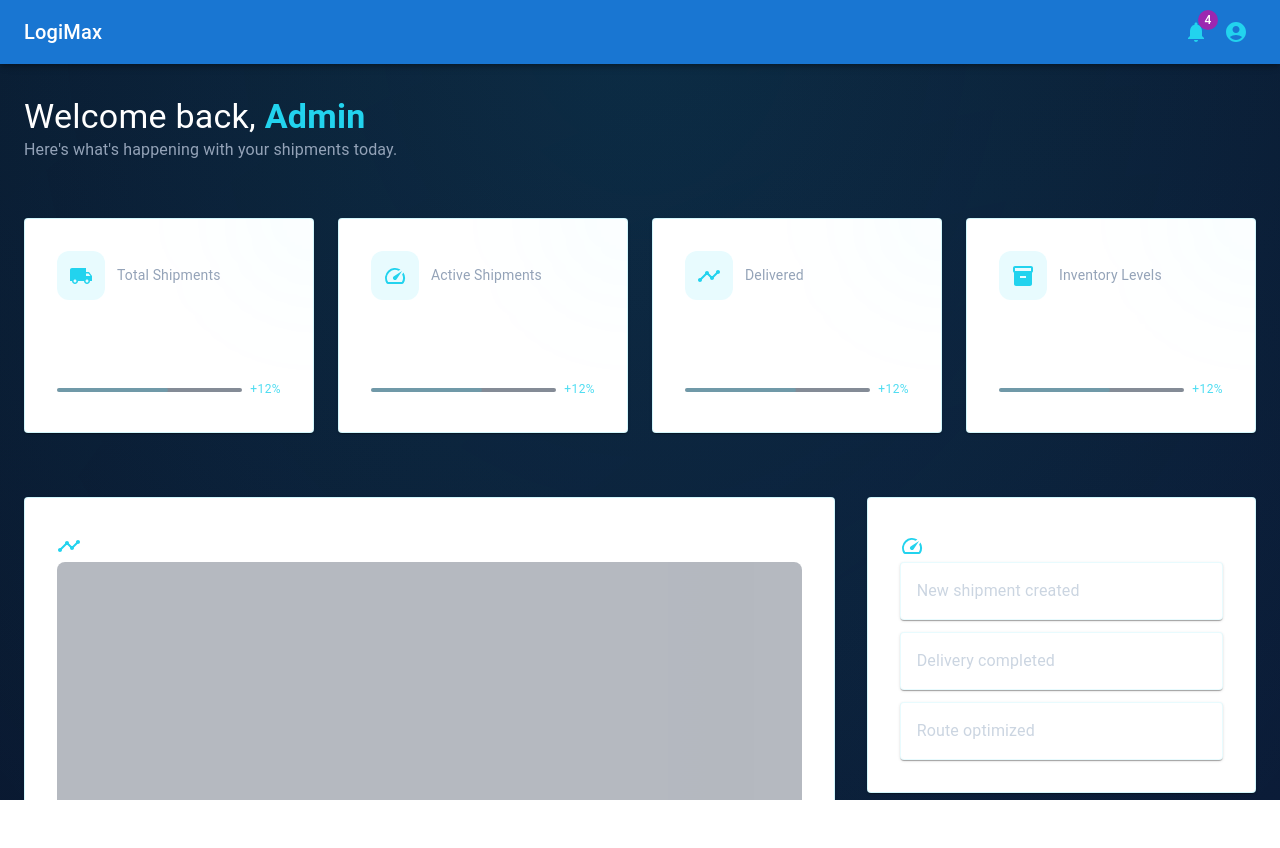
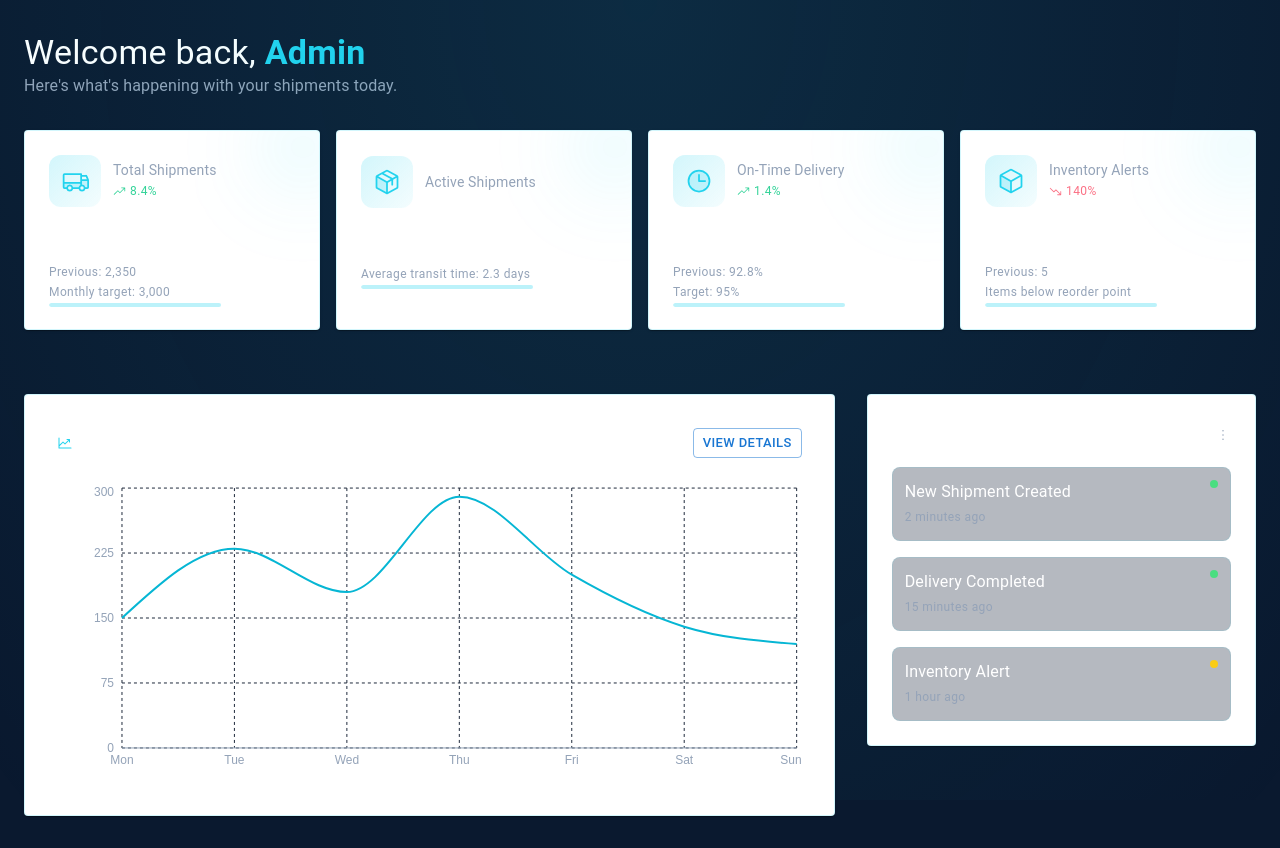
Before and after one commit to virtutechcloud/LogiMax, a Next.js app in the folder logimax/: page /dashboard in a window 1280 px wide. Before the commit the page ends 800 px from the top, so only its background shows below. Built offline with nearby package versions, Linux system fonts and the light colour scheme.

Commit message:
Improvements to the dashboard component

```diff
--- a/logimax/app/(dashboard)/dashboard/page.tsx
+++ b/logimax/app/(dashboard)/dashboard/page.tsx
@@ -3,114 +3,196 @@
 import React from "react";
 import { motion } from "framer-motion";
 import {
-  AppBar,
-  Toolbar,
   Typography,
-  IconButton,
-  Badge,
   Container,
   Grid,
   Paper,
+  Box,
+  LinearProgress,
   Button,
-  Box,
 } from "@mui/material";
 import {
-  Notifications as NotificationsIcon,
-  AccountCircle,
-  LocalShipping,
-  Inventory,
-  Timeline,
-  Speed,
-} from "@mui/icons-material";
+  Truck,
+  Package,
+  Clock,
+  Warning,
+  ChartLineUp,
+  ArrowUp,
+  ArrowDown,
+  Cube,
+  TrendUp,
+  TrendDown,
+  DotsThreeVertical,
+} from "@phosphor-icons/react";
+import {
+  LineChart,
+  Line,
+  XAxis,
+  YAxis,
+  CartesianGrid,
+  Tooltip,
+  ResponsiveContainer,
+} from "recharts";
+
+// Add mock data for the chart
+const chartData = [
+  { name: "Mon", shipments: 150 },
+  { name: "Tue", shipments: 230 },
+  { name: "Wed", shipments: 180 },
+  { name: "Thu", shipments: 290 },
+  { name: "Fri", shipments: 200 },
+  { name: "Sat", shipments: 140 },
+  { name: "Sun", shipments: 120 },
+];
 
 interface MetricCardProps {
   title: string;
-  value: string;
+  value: string | number;
+  previousValue?: string | number;
+  percentageChange?: number;
   icon: React.ReactNode;
   delay: number;
+  trend?: "up" | "down" | "neutral";
+  additionalInfo?: string;
 }
-
-const Header: React.FC = () => (
-  <motion.div
-    initial={{ y: -100 }}
-    animate={{ y: 0 }}
-    transition={{ type: "spring", stiffness: 100 }}
-  >
-    <AppBar position="static" className="bg-navy-dark/80 backdrop-blur-sm">
-      <Toolbar>
-        <Typography variant="h6" className="flex-grow text-white">
-          LogiMax
-        </Typography>
-        <IconButton color="inherit">
-          <Badge badgeContent={4} color="secondary">
-            <NotificationsIcon className="text-cyan-400" />
-          </Badge>
-        </IconButton>
-        <IconButton color="inherit">
-          <AccountCircle className="text-cyan-400" />
-        </IconButton>
-      </Toolbar>
-    </AppBar>
-  </motion.div>
-);
 
 const MetricCard: React.FC<MetricCardProps> = ({
   title,
   value,
+  previousValue,
+  percentageChange,
   icon,
   delay,
+  trend,
+  additionalInfo,
 }) => (
   <motion.div
     initial={{ opacity: 0, y: 20 }}
     animate={{ opacity: 1, y: 0 }}
     transition={{ delay }}
     whileHover={{ scale: 1.02, transition: { duration: 0.2 } }}
+    className="h-full"
   >
-    <Paper className="p-8 bg-navy-dark/50 border border-cyan-400/20 hover:border-cyan-400/40 transition-all backdrop-blur-sm relative overflow-hidden group">
-      {/* Gradient overlay */}
-      <motion.div className="absolute inset-0 bg-gradient-to-br from-cyan-400/5 via-transparent to-transparent opacity-0 group-hover:opacity-100 transition-opacity" />
+    <Paper className="relative h-[200px] w-full p-6 bg-gradient-to-br from-navy-dark/80 to-navy-dark/40 border border-cyan-400/20 hover:border-cyan-400/40 transition-all backdrop-blur-sm overflow-hidden flex flex-col">
+      <div className="absolute top-0 right-0 w-24 h-24 bg-cyan-400/10 rounded-full blur-2xl transform translate-x-8 -translate-y-8" />
 
-      {/* Decorative elements */}
-      <div className="absolute top-0 right-0 w-32 h-32 bg-cyan-400/5 rounded-full blur-3xl transform translate-x-16 -translate-y-16" />
-
-      <div className="relative z-10">
-        {/* Icon and title section */}
-        <div className="flex items-center gap-3 mb-4">
-          <div className="p-3 bg-cyan-400/10 rounded-xl">{icon}</div>
+      <div className="relative z-10 flex items-center gap-3 h-16">
+        <div className="p-3 rounded-xl bg-gradient-to-br from-cyan-400/20 to-cyan-400/5 backdrop-blur-sm">
+          {icon}
+        </div>
+        <div>
           <Typography variant="body2" className="text-slate-400 font-medium">
             {title}
           </Typography>
+          {trend && (
+            <div
+              className={`flex items-center gap-1 mt-0.5 ${
+                trend === "up" ? "text-emerald-400" : "text-rose-400"
+              }`}
+            >
+              {trend === "up" ? (
+                <TrendUp fontSize="small" />
+              ) : (
+                <TrendDown fontSize="small" />
+              )}
+              <Typography variant="caption" className="font-medium">
+                {Math.abs(percentageChange || 0)}%
+              </Typography>
+            </div>
+          )}
+        </div>
       </div>
 
-        {/* Value section */}
-        <motion.div
-          initial={{ opacity: 0, y: 10 }}
-          animate={{ opacity: 1, y: 0 }}
-          transition={{ delay: delay + 0.2 }}
-          className="space-y-2"
-        >
+      <div className="relative z-10 flex-1 flex flex-col justify-center">
         <Typography
           variant="h3"
           className="text-white font-bold tracking-tight"
         >
           {value}
         </Typography>
+        {previousValue && (
+          <Typography variant="caption" className="text-slate-400 block mt-1">
+            Previous: {previousValue}
+          </Typography>
+        )}
+      </div>
 
-          {/* Progress indicator */}
-          <div className="flex items-center gap-2">
-            <div className="h-1 flex-grow rounded-full bg-navy-dark/50 overflow-hidden">
+      {additionalInfo && (
+        <div className="relative z-10 h-12">
+          <Typography variant="caption" className="text-slate-400 block mb-2">
+            {additionalInfo}
+          </Typography>
+          <div className="h-1 w-full bg-navy-darker rounded-full overflow-hidden">
             <motion.div
-                className="h-full bg-cyan-400/20 rounded-full"
-                initial={{ width: "0%" }}
-                animate={{ width: "60%" }}
-                transition={{ delay: delay + 0.4, duration: 0.8 }}
+              className="h-full bg-cyan-400/30 rounded-full"
+              initial={{ width: 0 }}
+              animate={{ width: "70%" }}
+              transition={{ delay: delay + 0.5, duration: 0.8 }}
             />
           </div>
-            <Typography variant="caption" className="text-cyan-400/80">
-              +12%
+        </div>
+      )}
+    </Paper>
+  </motion.div>
+);
+
+const ChartSection: React.FC = () => (
+  <motion.div
+    initial={{ opacity: 0, y: 20 }}
+    animate={{ opacity: 1, y: 0 }}
+    transition={{ delay: 0.5 }}
+  >
+    <Paper className="p-8 bg-navy-dark/50 border border-cyan-400/20 backdrop-blur-sm">
+      <div className="flex justify-between items-center mb-6">
+        <div className="flex items-center gap-2">
+          <ChartLineUp className="text-cyan-400" />
+          <Typography variant="h6" className="text-white">
+            Shipment Analytics
           </Typography>
         </div>
-        </motion.div>
+        <Button
+          variant="outlined"
+          size="small"
+          className="border-cyan-400/20 text-cyan-400 hover:bg-cyan-400/10"
+        >
+          View Details
+        </Button>
+      </div>
+
+      <div className="h-[300px] w-full">
+        <ResponsiveContainer width="100%" height="100%">
+          <LineChart data={chartData}>
+            <CartesianGrid strokeDasharray="3 3" stroke="#1e293b" />
+            <XAxis
+              dataKey="name"
+              stroke="#94a3b8"
+              fontSize={12}
+              tickLine={false}
+            />
+            <YAxis
+              stroke="#94a3b8"
+              fontSize={12}
+              tickLine={false}
+              axisLine={false}
+            />
+            <Tooltip
+              contentStyle={{
+                backgroundColor: "#0f172a",
+                border: "1px solid rgba(6, 182, 212, 0.2)",
+                borderRadius: "0.5rem",
+              }}
+              labelStyle={{ color: "#94a3b8" }}
+            />
+            <Line
+              type="monotone"
+              dataKey="shipments"
+              stroke="#06b6d4"
+              strokeWidth={2}
+              dot={false}
+              activeDot={{ r: 8 }}
+            />
+          </LineChart>
+        </ResponsiveContainer>
       </div>
     </Paper>
   </motion.div>
@@ -118,7 +200,7 @@ const MetricCard: React.FC<MetricCardProps> = ({
 
 const Dashboard: React.FC = () => {
   return (
-    <div className="h-screen overflow-y-auto bg-[#0a192f]">
+    <div className="min-h-screen h-full bg-[#0a192f] overflow-x-hidden">
       {/* Background gradients */}
       <motion.div
         className="fixed inset-0 bg-[radial-gradient(ellipse_at_top,_var(--tw-gradient-stops))] from-cyan-400/10 to-transparent pointer-events-none"
@@ -126,16 +208,8 @@ const Dashboard: React.FC = () => {
         animate={{ opacity: 1 }}
         transition={{ duration: 1 }}
       />
-      <motion.div
-        className="fixed inset-0 bg-[radial-gradient(ellipse_at_bottom_right,_var(--tw-gradient-stops))] from-blue-600/5 to-transparent pointer-events-none"
-        initial={{ opacity: 0 }}
-        animate={{ opacity: 1 }}
-        transition={{ duration: 1, delay: 0.2 }}
-      />
 
-      <Header />
-
-      <Container maxWidth="xl" className="py-8 relative">
+      <Container maxWidth="xl" className="py-8">
         <div className="space-y-8">
           {/* Welcome Message */}
           <motion.div
@@ -153,151 +227,125 @@ const Dashboard: React.FC = () => {
           </motion.div>
 
           {/* Metrics Grid */}
-          <Grid container spacing={3}>
+          <Box className="grid grid-cols-1 sm:grid-cols-2 md:grid-cols-4 gap-4">
             {[
               {
                 title: "Total Shipments",
-                value: "100",
-                icon: <LocalShipping className="text-cyan-400" />,
+                value: "2,547",
+                previousValue: "2,350",
+                percentageChange: 8.4,
+                icon: (
+                  <Truck weight="duotone" className="text-cyan-400 w-7 h-7" />
+                ),
                 delay: 0.1,
+                trend: "up" as const,
+                additionalInfo: "Monthly target: 3,000",
               },
               {
                 title: "Active Shipments",
-                value: "20",
-                icon: <Speed className="text-cyan-400" />,
+                value: "186",
+                icon: (
+                  <Package weight="duotone" className="text-cyan-400 w-7 h-7" />
+                ),
                 delay: 0.2,
+                additionalInfo: "Average transit time: 2.3 days",
               },
               {
-                title: "Delivered",
-                value: "70",
-                icon: <Timeline className="text-cyan-400" />,
+                title: "On-Time Delivery",
+                value: "94.2%",
+                previousValue: "92.8%",
+                percentageChange: 1.4,
+                icon: (
+                  <Clock weight="duotone" className="text-cyan-400 w-7 h-7" />
+                ),
                 delay: 0.3,
+                trend: "up" as const,
+                additionalInfo: "Target: 95%",
               },
               {
-                title: "Inventory Levels",
-                value: "Critical",
-                icon: <Inventory className="text-cyan-400" />,
+                title: "Inventory Alerts",
+                value: "12",
+                previousValue: "5",
+                percentageChange: 140,
+                icon: (
+                  <Cube weight="duotone" className="text-cyan-400 w-7 h-7" />
+                ),
                 delay: 0.4,
+                trend: "down" as const,
+                additionalInfo: "Items below reorder point",
               },
             ].map((metric) => (
-              <Grid item xs={12} md={3} key={metric.title}>
+              <div key={metric.title}>
                 <MetricCard {...metric} />
+              </div>
+            ))}
+          </Box>
+
+          {/* Analytics Section */}
+          <Grid container spacing={4}>
+            <Grid item xs={12} lg={8}>
+              <ChartSection />
             </Grid>
-            ))}
-          </Grid>
-
-          {/* Main Content */}
-          <Grid container spacing={4}>
-            {/* Analytics Section */}
-            <Grid item xs={12} md={8}>
-              <motion.div
-                initial={{ opacity: 0, y: 20 }}
-                animate={{ opacity: 1, y: 0 }}
-                transition={{ delay: 0.5 }}
-              >
-                <Paper className="p-8 bg-navy-dark/50 border border-cyan-400/20 backdrop-blur-sm">
-                  <Typography
-                    variant="h6"
-                    className="text-white mb-6 flex items-center gap-2"
-                  >
-                    <Timeline className="text-cyan-400" />
-                    Shipment Analytics
-                  </Typography>
-                  <Box className="h-[400px] bg-navy-dark/30 rounded-lg relative overflow-hidden">
-                    <motion.div
-                      className="absolute inset-0 bg-gradient-to-r from-cyan-400/5 to-transparent"
-                      animate={{
-                        x: ["0%", "100%"],
-                        opacity: [0.5, 0],
-                      }}
-                      transition={{
-                        duration: 3,
-                        repeat: Infinity,
-                        ease: "linear",
-                      }}
-                    />
-                  </Box>
-                </Paper>
-              </motion.div>
-            </Grid>
-
-            {/* Side Panel */}
-            <Grid item xs={12} md={4} className="space-y-4">
-              {/* Recent Activity */}
+            <Grid item xs={12} lg={4}>
               <motion.div
                 initial={{ opacity: 0, y: 20 }}
                 animate={{ opacity: 1, y: 0 }}
                 transition={{ delay: 0.6 }}
+                className="space-y-4"
               >
-                <Paper className="p-8 bg-navy-dark/50 border border-cyan-400/20 backdrop-blur-sm">
-                  <Typography
-                    variant="h6"
-                    className="text-white mb-6 flex items-center gap-2"
-                  >
-                    <Speed className="text-cyan-400" />
+                {/* Activity Summary */}
+                <Paper className="p-6 bg-navy-dark/50 border border-cyan-400/20 backdrop-blur-sm">
+                  <div className="flex justify-between items-center mb-4">
+                    <Typography variant="h6" className="text-white">
                       Recent Activity
                     </Typography>
-                  <div className="space-y-3">
+                    <DotsThreeVertical className="text-slate-400" />
+                  </div>
+                  <div className="space-y-4">
                     {[
-                      "New shipment created",
-                      "Delivery completed",
-                      "Route optimized",
-                    ].map((text, index) => (
+                      {
+                        title: "New Shipment Created",
+                        time: "2 minutes ago",
+                        status: "success",
+                      },
+                      {
+                        title: "Delivery Completed",
+                        time: "15 minutes ago",
+                        status: "success",
+                      },
+                      {
+                        title: "Inventory Alert",
+                        time: "1 hour ago",
+                        status: "warning",
+                      },
+                    ].map((activity, index) => (
                       <motion.div
-                        key={text}
+                        key={activity.title}
                         initial={{ opacity: 0, x: -20 }}
                         animate={{ opacity: 1, x: 0 }}
                         transition={{ delay: 0.7 + index * 0.1 }}
+                        className="p-3 bg-navy-dark/30 rounded-lg border border-cyan-400/10"
                       >
-                        <Paper className="p-4 bg-navy-dark/30 border border-cyan-400/10 backdrop-blur-sm">
-                          <Typography className="text-slate-300">
-                            {text}
+                        <div className="flex justify-between items-start">
+                          <div>
+                            <Typography className="text-white font-medium">
+                              {activity.title}
                             </Typography>
-                        </Paper>
-                      </motion.div>
-                    ))}
+                            <Typography
+                              variant="caption"
+                              className="text-slate-400"
+                            >
+                              {activity.time}
+                            </Typography>
                           </div>
-                </Paper>
-              </motion.div>
-
-              {/* Quick Actions */}
-              <motion.div
-                initial={{ opacity: 0, y: 20 }}
-                animate={{ opacity: 1, y: 0 }}
-                transition={{ delay: 0.7 }}
-              >
-                <Paper className="p-8 bg-navy-dark/50 border border-cyan-400/20 backdrop-blur-sm">
-                  <Typography
-                    variant="h6"
-                    className="text-white mb-6 flex items-center gap-2"
-                  >
-                    <LocalShipping className="text-cyan-400" />
-                    Quick Actions
-                  </Typography>
-                  <div className="space-y-3">
-                    {[
-                      { text: "Create New Shipment", primary: true },
-                      { text: "Manage Inventory", primary: false },
-                      { text: "View Reports", primary: false },
-                    ].map((action, index) => (
-                      <motion.div
-                        key={action.text}
-                        initial={{ opacity: 0, y: 10 }}
-                        animate={{ opacity: 1, y: 0 }}
-                        transition={{ delay: 0.8 + index * 0.1 }}
-                        whileHover={{ scale: 1.02 }}
-                      >
-                        <Button
-                          variant={action.primary ? "contained" : "outlined"}
-                          fullWidth
-                          className={
-                            action.primary
-                              ? "bg-cyan-400 text-navy-darker hover:bg-cyan-300 normal-case"
-                              : "border-cyan-400 text-cyan-400 hover:bg-cyan-400/10 normal-case"
-                          }
-                        >
-                          {action.text}
-                        </Button>
+                          <div
+                            className={`h-2 w-2 rounded-full ${
+                              activity.status === "success"
+                                ? "bg-green-400"
+                                : "bg-yellow-400"
+                            }`}
+                          />
+                        </div>
                       </motion.div>
                     ))}
                   </div>
--- a/logimax/package.json
+++ b/logimax/package.json
@@ -14,6 +14,8 @@
     "@heroicons/react": "^2.2.0",
     "@mui/icons-material": "^6.3.0",
     "@mui/material": "^6.3.0",
+    "@phosphor-icons/react": "^2.1.7",
+    "@types/recharts": "^1.8.29",
     "class-variance-authority": "^0.7.1",
     "clsx": "^2.1.1",
     "framer-motion": "^11.15.0",
@@ -25,6 +27,7 @@
     "react-dom": "^19.0.0",
     "react-intersection-observer": "^9.14.1",
     "react-undraw-illustrations": "^2.0.3",
+    "recharts": "^2.15.0",
     "tailwind-merge": "^2.6.0",
     "tailwindcss-animate": "^1.0.7"
   },
```
Also changed, not shown: 1 other file (tests, documents, lock files or other folders). Lines whose indentation alone changed are shown as unchanged.
